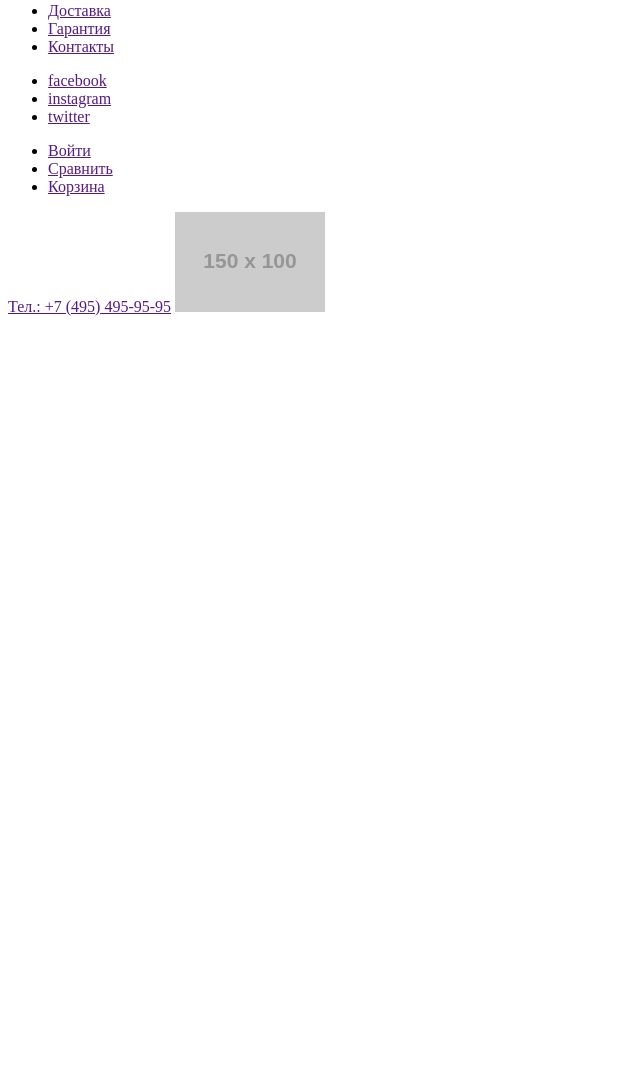
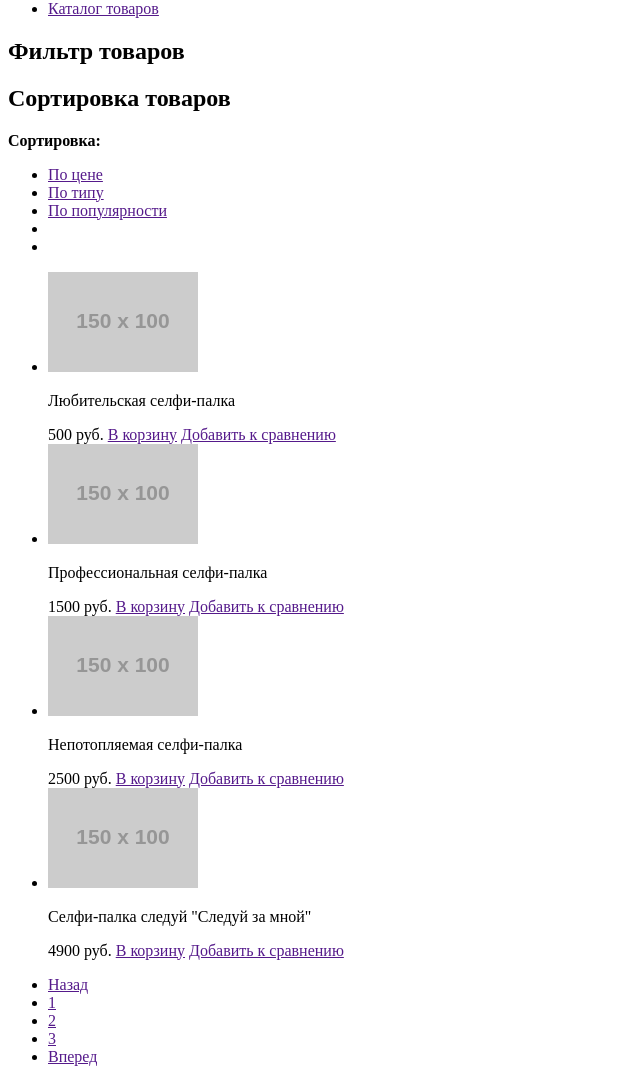
Before and after one commit to Trouble-Andrew/117192-device, a plain HTML site: page catalog.html in a window 1280 px wide. Shown: the part 599-1675 px from the top of the page, without its empty margins (0-640 px from the left). Before the commit the page ends 923 px from the top, so only its background shows below. Drawn offline with Linux system fonts and the light colour scheme; placeholder pictures from the web are drawn by us.

Commit message:
Добавляет странрицу с каталогов
Добавляет страницу catalog.html

```diff
--- a/catalog.html
+++ b/catalog.html
@@ -37,7 +37,9 @@
         </div>
         <div class="col-right">
           <ul class="main-nav__user">
+            <li><a href="" class="user-profile">Валентин Петухов</a></li>
             <li><a href="" class="login">Войти</a></li>
+            <li><a href="" class="logout">Выйти</a></li>
             <li><a href="" class="compare">Сравнить</a></li>
             <li><a href="" class="cart">Корзина</a></li>
           </ul>
@@ -50,6 +52,68 @@
       </nav>
     </header>
     <main>
+      <h1>Моноподы для селфи</h1>
+      <ul class="breadcrumbs">
+        <li><a href="">Главная</a></li>
+        <li><a href="">Каталог товаров</a></li>
+      </ul>
+      <section class="filters">
+        <h2 class="visually-hidden">Фильтр товаров</h2>
+        <!-- Здесь будет фильтр товаров -->
+      </section>
+      <section class="sorting">
+        <h2 class="visually-hidden">Сортировка товаров</h2>
+        <b>Сортировка:</b>
+        <ul>
+          <li><a href="">По цене</a></li>
+          <li><a href="">По типу</a></li>
+          <li><a href="">По популярности</a></li>
+          <li><a href="" class="expensive"></a></li>
+          <li><a href="" class="cheap"></a></li>
+        </ul>
+      </section>
+      <section class="catalog">
+        <ul>
+          <li class="catalog__item">
+            <img src="http://placehold.it/150x100" alt="Любительская селфи-палка">
+            <p class="catalog__desc">Любительская селфи-палка</p>
+            <span class="catalog__price">500 руб.</span>
+            <a href="" class="catalog__in-cart">В корзину</a>
+            <a href="" class="catalog__compare">Добавить к сравнению</a>
+          </li>
+          <li class="catalog__item">
+            <img src="http://placehold.it/150x100" alt="Профессиональная селфи-палка">
+            <p class="catalog__desc">Профессиональная селфи-палка</p>
+            <span class="catalog__price">1500 руб.</span>
+            <a href="" class="catalog__in-cart">В корзину</a>
+            <a href="" class="catalog__compare">Добавить к сравнению</a>
+          </li>
+          <li class="catalog__item">
+            <img src="http://placehold.it/150x100" alt="Непотопляемая селфи-палка">
+            <p class="catalog__desc">Непотопляемая селфи-палка</p>
+            <span class="catalog__price">2500 руб.</span>
+            <a href="" class="catalog__in-cart">В корзину</a>
+            <a href="" class="catalog__compare">Добавить к сравнению</a>
+          </li>
+          <li class="catalog__item">
+            <img src="http://placehold.it/150x100" alt="">
+            <p class="catalog__desc">Селфи-палка следуй "Следуй за мной"</p>
+            <span class="catalog__price">4900 руб.</span>
+            <a href="" class="catalog__in-cart">В корзину</a>
+            <a href="" class="catalog__compare">Добавить к сравнению</a>
+            <div class="catalog__icon-new"></div>
+          </li>
+        </ul>
+      </section>
+      <section class="pagination">
+        <ul>
+          <li class="pagination__item--active"><a href="">Назад</a></li>
+          <li class="pagination__item--active"><a href="">1</a></li>
+          <li class="pagination__item"><a href="">2</a></li>
+          <li class="pagination__item"><a href="">3</a></li>
+          <li class="pagination__item--active"><a href="">Вперед</a></li>
+        </ul>
+      </section>
 
     </main>
     <footer>
```
Also changed, not shown: index.html (+2 -0 lines).
